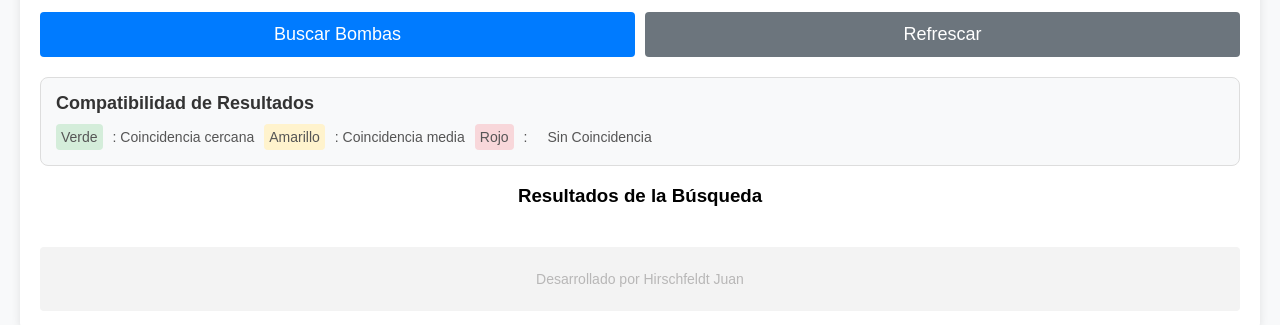
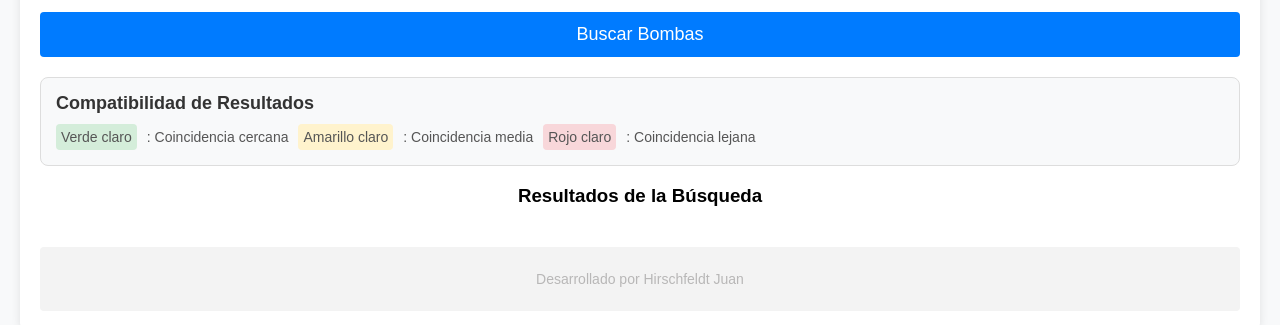
Before and after one commit to Hirschjuan/ssb-mspatagonia, a plain HTML site: page index.html in a window 1280 px wide. Shown: the part 219-544 px from the top of the page. Drawn offline with nearby package versions, Linux system fonts and the light colour scheme.

Commit message:
index.html

```diff
--- a/index.html
+++ b/index.html
@@ -5,6 +5,7 @@
     <meta name="viewport" content="width=device-width, initial-scale=1.0">
     <title>Sistema de Selección de Bombas</title>
     <link rel="stylesheet" href="styles.css">
+    <script src="https://cdnjs.cloudflare.com/ajax/libs/jspdf/2.5.1/jspdf.umd.min.js"></script>
 </head>
 <body>
     <div class="container">
@@ -25,7 +26,6 @@
             <div id="formCampos"></div>
             <div class="btn-container">
                 <button type="button" class="btn" onclick="buscarBombas()">Buscar Bombas</button>
-                <button type="button" class="btn btn-refresh" onclick="refrescarResultados()">Refrescar</button>
             </div>
         </form>
 
@@ -33,9 +33,9 @@
         <div class="compatibilidad-info">
             <h4>Compatibilidad de Resultados</h4>
             <p>
-                <span style="background-color: #d4edda;">Verde</span>: Coincidencia cercana<br>
-                <span style="background-color: #fff3cd;">Amarillo</span>: Coincidencia media<br>
-                <span style="background-color: #f8d7da;">Rojo</span>:<S></S> Sin Coincidencia
+                <span style="background-color: #d4edda;">Verde claro</span>: Coincidencia cercana<br>
+                <span style="background-color: #fff3cd;">Amarillo claro</span>: Coincidencia media<br>
+                <span style="background-color: #f8d7da;">Rojo claro</span>: Coincidencia lejana
             </p>
         </div>
 
```
